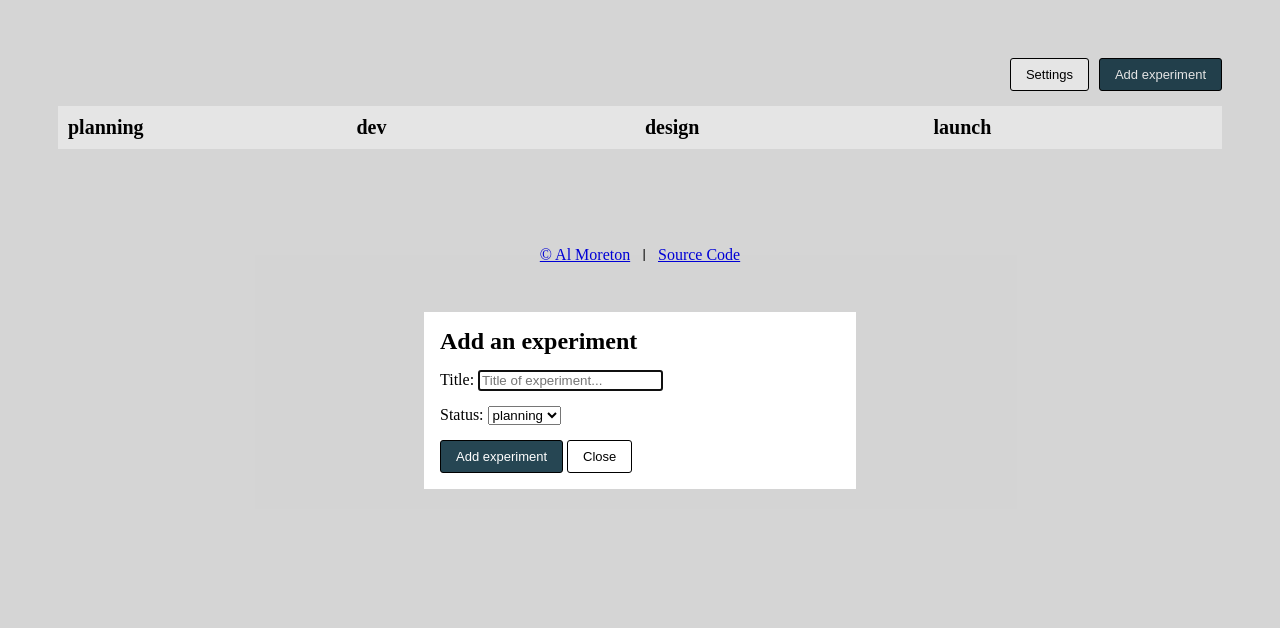
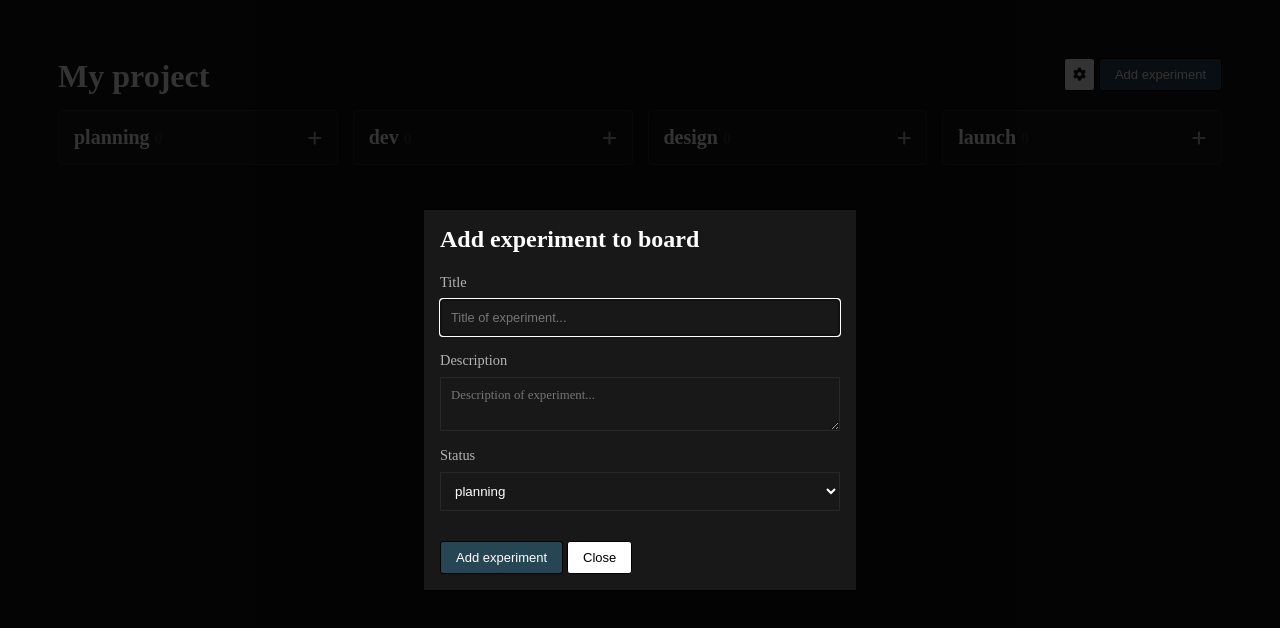
Before and after one commit to al-moreton/kanban, a plain HTML site: page index.html in a window 1280 px wide. Both pictures are taken after a click on the button "Add experiment". Drawn offline with Linux system fonts and the light colour scheme.

Commit message:
Add experiment to column

```diff
--- a/index.html
+++ b/index.html
@@ -11,33 +11,41 @@
 
 <body>
     <header class="kanban-header">
-        <button type="button" class="kanban-settings-button">Settings</button>
-        <button type="button" class="add-experiment-button button-primary">Add experiment</button>
+        <div class="kanban-header-left">
+            <h1 class="kanban-header-title">
+                My project
+            </h1>
+        </div>
+        <div class="kanban-header-right">
+            <button type="button" class="kanban-settings-button"></button>
+            <button type="button" class="add-experiment-button button-primary">Add experiment</button>
+        </div>
     </header>
     <main>
         <div class="kanban-board">
         </div>
     </main>
-    <footer>
+    <!-- <footer>
         <a href="https://github.com/al-moreton">&copy; Al Moreton</a>
         <pre>|</pre>
         <a href="https://github.com/al-moreton/kanban">Source Code</a>
-    </footer>
+    </footer> -->
     <script src="src/script.js" type="module"></script>
 </body>
 
 <dialog class="add-experiment-modal">
     <h2 class="modal-title">
-        Add an experiment
+        Add experiment to board
     </h2>
     <form class="add-experiment-form">
-        <label for="experiment-title">Title:</label>
+        <label for="experiment-title">Title</label>
         <input type="text" name="experiment-title" id="experiment-title" placeholder="Title of experiment..." />
-        <br />
-        <label for="experiment-status">Status:</label>
+        <label for="experiment-description">Description</label>
+        <textarea name="experiment-description" id="experiment-description"
+            placeholder="Description of experiment..."></textarea>
+        <label for="experiment-status">Status</label>
         <select name="experiment-status" id="experiment-status">
         </select>
-        <br />
         <button type="submit" class="add-experiment-form-submit button-primary">Add experiment</button>
         <button type="button" class="add-experiment-form-close">Close</button>
     </form>
@@ -58,7 +66,7 @@
         <input type="text" name="status-name" id="status-name" placeholder="New status..." />
         <button type="submit" class="settings-add-status-button">+</button>
     </form>
-    <button type="button" class="kanban-settings-close">Save</button>
+    <button type="button" class="kanban-settings-close button-primary">Save</button>
 </dialog>
 
 </html>
--- a/src/add-experiment.js
+++ b/src/add-experiment.js
@@ -5,7 +5,7 @@ class AddExperiment {
         this.workflow = workflow;
     }
 
-    open() {
+    open(addToColumn) {
         const modal = document.querySelector('.add-experiment-modal');
         const statusDropdown = modal.querySelector('#experiment-status');
 
@@ -17,6 +17,10 @@ class AddExperiment {
             option.value = workflow.name;
             option.textContent = workflow.name;
             statusDropdown.appendChild(option);
+
+            if (addToColumn && addToColumn === workflow.id) {
+                option.selected = true;
+            }
         })
 
         modal.showModal();
@@ -25,8 +29,10 @@ class AddExperiment {
     close() {
         const modal = document.querySelector('.add-experiment-modal');
         const titleInput = modal.querySelector('#experiment-title');
+        const description = modal.querySelector('textarea');
 
         titleInput.value = '';
+        description.value = '';
         modal.close();
     }
 }
--- a/src/experiments.js
+++ b/src/experiments.js
@@ -1,7 +1,8 @@
 class Experiment {
-    constructor(title, workflow, workflowId) {
+    constructor(title, workflow, workflowId, description) {
         this.id = crypto.randomUUID();
         this.title = title;
+        this.description = description;
         this.workflow = workflow;
         this.workflowId = workflowId;
     }
@@ -10,13 +11,14 @@ class Experiment {
         return {
             id: this.id,
             title: this.title,
+            description: this.description,
             workflow: this.workflow,
             workflowId: this.workflowId,
         }
     }
 
     static fromJSON(obj) {
-        const n = new Experiment(obj.title, obj.workflow, obj.workflowId);
+        const n = new Experiment(obj.title, obj.workflow, obj.workflowId, obj.description);
         n.id = obj.id;
         return n;
     }
--- a/src/kanban.js
+++ b/src/kanban.js
@@ -41,17 +41,26 @@ class Kanban {
             return false;
         }
         const orderedColumns = this.workflow.workflowArray.sort((a, b) => a.order - b.order);
-        this.kanbanDiv.style.gridTemplateColumns = `repeat(${orderedColumns.length}, 1fr)`;
+        this.kanbanDiv.style.gridTemplateColumns = `repeat(${orderedColumns.length}, minmax(100px, 1fr))`;
         for (let i = 0; i < orderedColumns.length; i++) {
+            const experiments = this.experiments.experimentArray.filter(experiment => experiment.workflowId == orderedColumns[i].id)
             const div = document.createElement('div');
             div.classList.add('kanban-column');
             div.dataset.id = orderedColumns[i].id;
             div.innerHTML = `
-                <div class="kanban-column-title">
-                    ${orderedColumns[i].name}
+                <div class="kanban-column-header">
+                    <div class="kanban-column-title">
+                        ${orderedColumns[i].name} <span class="kanban-column-number">${experiments.length}</span>
+                    </div>
+                    <div class="kanban-column-button" data-status="${orderedColumns[i].id}"></div>
                 </div>
         `;
             this.kanbanDiv.appendChild(div);
+            div.addEventListener('click', (e) => {
+                if (e.target.classList.contains('kanban-column-button')) {
+                    this.addExperiment.open(orderedColumns[i].id);
+                }
+            })
         }
         return true;
     }
@@ -64,8 +73,8 @@ class Kanban {
             <div class="experiment-title">
                 ${experiment.title}
             </div>
-            <div class="experiment-status">
-                ${experiment.workflow}
+            <div class="experiment-description">
+                ${experiment.description}
             </div>
         `;
         column.appendChild(div);
--- a/src/script.js
+++ b/src/script.js
@@ -44,14 +44,16 @@ class KanbanApp {
         e.preventDefault();
         const modal = document.querySelector('.add-experiment-modal');
         const titleInput = modal.querySelector('#experiment-title');
+        const descriptionInput = modal.querySelector('#experiment-description');
         const statusDropdown = modal.querySelector('#experiment-status');
 
         const title = titleInput.value.trim();
+        const description = descriptionInput.value.trim();
         const workflow = statusDropdown.value;
         const workflowId = statusDropdown.selectedOptions[0].dataset.id;
 
         if (title && workflow) {
-            const newExperiment = new Experiment(title, workflow, workflowId);
+            const newExperiment = new Experiment(title, workflow, workflowId, description);
             this.experiments.experimentArray.push(newExperiment);
             this.experiments.saveExperiments();
             this.kanban.closeAddExperimentModal();
--- a/style.css
+++ b/style.css
@@ -1,5 +1,5 @@
 body {
-    background-color: #ededed;
+    background-color: #121212;
     padding: 50px 50px 50px 50px;
     display: flex;
     flex-direction: column;
@@ -32,58 +32,166 @@ button:hover {
     background-color: rgb(226, 224, 224);
 }
 
+.kanban-settings-button {
+    padding: 8px;
+}
+
+.kanban-settings-button::before {
+    font-family: 'FontAwesome';
+    content: '\f013';
+    color: #181818;
+}
+
 /* Kanban board */
 .kanban-header {
     display: flex;
     flex-direction: row;
-    justify-content: flex-end;
+    justify-content: space-between;
     gap: 10px;
 }
 
+.kanban-header-title {
+    color: #ffffff;
+    margin: 0px;
+}
+
 .kanban-board {
-    background-color: white;
-    padding: 10px;
     display: grid;
     grid-template-columns: repeat(4, 1fr);
-    gap: 10px;
+    gap: 15px;
 }
 
 .kanban-column {
-    background-color: white;
+    background-color: #181818;
+    border: 1px solid #282828;
     display: flex;
     flex-direction: column;
-    gap: 10px;
+    gap: 18px;
+    padding: 15px;
+    border-radius: 4px;
 }
 
 .experiment-card {
-    background-color: #ededed;
+    background-color: #282828;
     padding: 10px;
+    border-radius: 3px;
+    border-top: 2px solid #ffffff;
+}
+
+.kanban-column-header {
+    display: flex;
+    flex-direction: row;
+    justify-content: space-between;
+}
+
+.kanban-column-button::before {
+    font-family: 'FontAwesome';
+    content: '\2b';
+    color: #b3b3b3;
+    vertical-align: sub;
+}
+
+.kanban-column-button:hover:before {
+    color: #264653;
 }
 
 .kanban-column-title {
     font-size: 20px;
     font-weight: 600;
+    color: #ffffff;
 }
 
-footer {
-    text-align: center;
-    margin: auto;
-    display: flex;
-    justify-content: center;
-    align-items: center;
-    gap: 10px;
-    margin-top: 70px;
+.kanban-column-number {
+    color: #333333;
+    font-size: 0.8em;
 }
 
+.experiment-title {
+    text-overflow: ellipsis;
+    overflow: hidden;
+    white-space: nowrap;
+    font-weight: 600;
+    margin-bottom: 5px;
+    color: #ffffff;
+}
+
+.experiment-description {
+    display: -webkit-box;
+    -webkit-box-orient: vertical;
+    -webkit-line-clamp: 3;
+    overflow: hidden;
+    color: #b3b3b3;
+}
 
 /* Modals */
+
+#experiment-description {
+    font-family: inherit;
+}
+
 dialog {
     border: none;
     min-width: 400px;
+    background-color: #181818;
+}
+
+dialog>* {
+    color: #ffffff;
 }
 
 form>* {
     margin-top: 15px;
+}
+
+form>label {
+    color: #b3b3b3;
+}
+
+form>input,
+textarea,
+select {
+    border: none;
+    background-color: #404040;
+}
+
+form > label {
+    font-size: 0.9rem;
+}
+
+dialog::backdrop {
+        background: rgba(0, 0, 0, 0.8);
+}
+
+form > input::placeholder, textarea::placeholder, select::placeholder {
+    font-size: 0.8rem;
+    font-family: inherit;
+}
+
+.add-experiment-form > input, textarea, select {
+    display: block;
+    margin: 8px 0 15px 0;
+    padding: 10px;
+    background: none;
+    border: 1px solid #282828;
+    color: #ffffff;
+    width: 100%;
+    box-sizing: border-box;
+}
+
+.settings-add-status-form > input {
+    padding: 10px;
+    background: none;
+    border: 1px solid #282828;
+    color: #ffffff;
+    width: 100%;
+    box-sizing: border-box;
+}
+
+.settings-add-status-form {
+    display: grid;
+    grid-template-columns: [first] 75% [two] 20%;
+    gap: 15px;
+    padding: 5px;
 }
 
 .kanban-settings-modal>form>* {
@@ -92,6 +200,8 @@ form>* {
 
 dialog>h2 {
     margin: 0px;
+    margin-bottom: 20px;
+    color: #ffffff;
 }
 
 .settings-delete-status-button {
@@ -108,7 +218,6 @@ dialog>h2 {
     font-size: 10px;
     background-color: #2A9D8F;
     border: none;
-    max-width: 30px;
 }
 
 .workflow-list {
@@ -118,7 +227,7 @@ dialog>h2 {
 }
 
 .drop {
-    border: 2px dashed #ededed;
+    border: 2px dashed #404040;
 }
 
 .workflow-list-card {
@@ -128,22 +237,23 @@ dialog>h2 {
     transition: all 0.3s cubic-bezier(0.4, 0.0, 0.2, 1);
     cursor: grab;
     padding: 10px;
-    border: 1px solid #ededed;
+    border: 1px solid #404040;
     border-radius: 3px;
     margin: 5px;
+    background-color: #282828;
 }
 
 .workflow-list-card::before {
     font-family: 'FontAwesome';
     content: '\f58e';
-    color: #ededed;
+    color: #b3b3b3;
 }
 
 .workflow-list-card:active {
     cursor: grabbing;
 }
 
-.workflow-list-card > div {
+.workflow-list-card>div {
     pointer-events: none;
 }
 
@@ -152,10 +262,18 @@ dialog>h2 {
     transform: scale(0.8);
 }
 
-.settings-add-status-form {
-    padding: 0 10px 10px 10px;
-}
-
 .kanban-settings-close {
     margin-top: 15px;
 }
+
+/* Footer */
+footer {
+    text-align: center;
+    margin: auto;
+    display: flex;
+    justify-content: center;
+    align-items: center;
+    gap: 10px;
+    margin-top: 70px;
+    color: #282828;
+}
```
